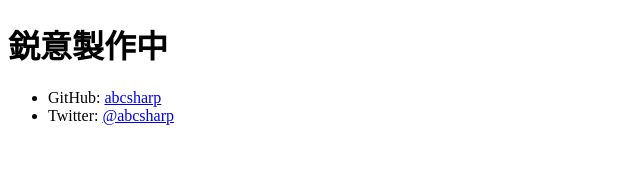
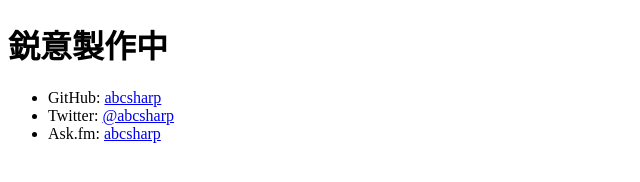
Before and after one commit to abcsharp/abcsharp.github.com, a plain HTML site: page index.html in a window 1280 px wide. Shown: the whole page, without its empty margins (0-640 px from the left). Drawn offline with Linux system fonts and the light colour scheme.

Commit message:
add ask.fm link

```diff
--- a/index.html
+++ b/index.html
@@ -13,6 +13,7 @@
 <ul>
 <li>GitHub: <a href="http://github.com/abcsharp">abcsharp</a></li>
 <li>Twitter: <a href="http://twitter.com/abcsharp">@abcsharp</a></li>
+<li>Ask.fm: <a href="http://ask.fm/abcsharp">abcsharp</a></li>
 </ul>
 
 </body>
```
